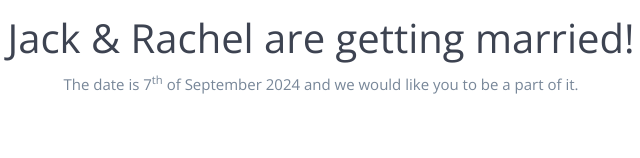
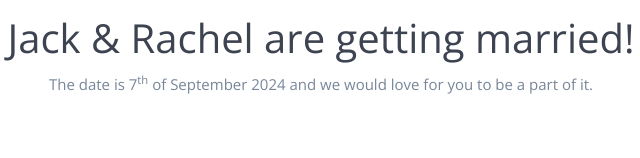
Before and after one commit to jr2024wed/JR2024, a website: page index.html in a window 1280 px wide. Shown: the part 794-952 px from the top of the page, 319-959 px from the left. Drawn offline with nearby package versions, Linux system fonts and the light colour scheme; some packages are replaced by stand-ins of ours; files whose address does not match are found by name.

Commit message:
Update index.html

```diff
--- a/index.html
+++ b/index.html
@@ -107,7 +107,7 @@
         <div class="row">
             <div class="col-md-12 text-center">
                 <h2>Jack & Rachel are getting married!</h2>
-                <p>The date is 7<sup>th</sup> of September 2024 and we would like you to be a part of
+                <p>The date is 7<sup>th</sup> of September 2024 and we would love for you to be a part of
                     it.</p>
             </div>
         </div>
```
